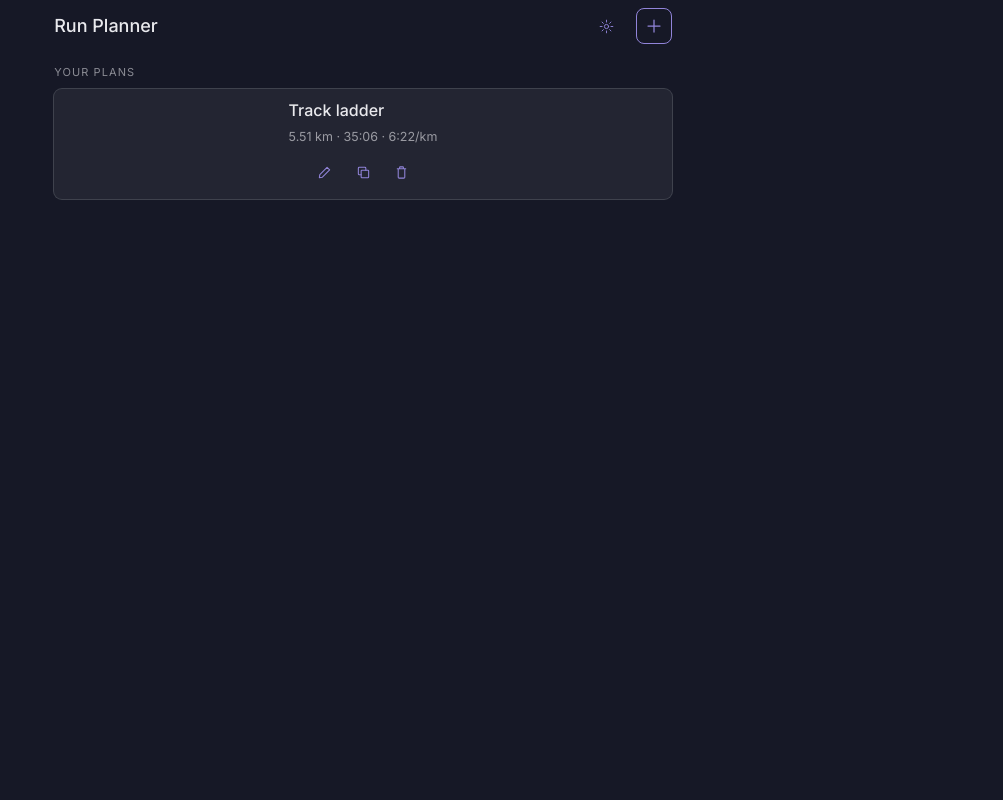
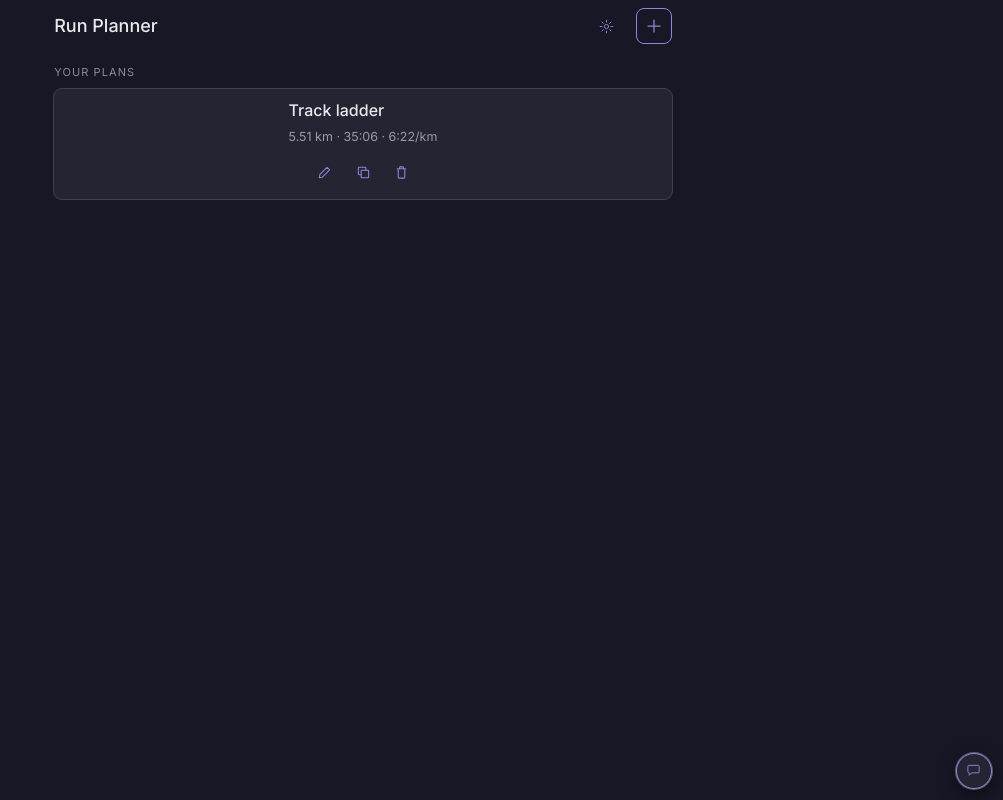
Before and after one commit to mgrodgers/pacemaker, a React (Vite) app: page / in a window 1280 px wide. Shown: the whole page, without its empty margins (277-1280 px from the left). Built offline with nearby package versions, Linux system fonts and the light colour scheme.

Commit message:
Show the Feedback button on every screen via App.tsx

```diff
--- a/src/adapters/driving/ui/App.tsx
+++ b/src/adapters/driving/ui/App.tsx
@@ -2,6 +2,7 @@ import { useState } from 'react';
 import { PlansScreen } from './components/PlansScreen';
 import { PlanScreen } from './components/PlanScreen';
 import { SettingsScreen } from './components/SettingsScreen';
+import { FeedbackButton } from './components/FeedbackButton';
 import type { PlanId } from '../../../domain/valueObjects/Ids';
 
 type View = 'plans' | 'plan' | 'settings';
@@ -39,6 +40,7 @@ export function App() {
           onOpenSettings={() => setView('settings')}
         />
       )}
+      <FeedbackButton />
     </div>
   );
 }
--- /dev/null
+++ b/src/adapters/driving/ui/components/FeedbackButton.tsx
@@ -0,0 +1,33 @@
+import { useState } from 'react';
+import { FeedbackModal } from './FeedbackModal';
+import { FeedbackIcon } from './icons';
+
+/** Self-contained: owns its own open/closed state, so it can be dropped
+ * into the app once without threading callbacks through every screen. */
+export function FeedbackButton() {
+  const [isOpen, setIsOpen] = useState(false);
+
+  return (
+    <>
+      <button
+        type="button"
+        className="btn btn-primary btn-icon"
+        aria-label="Send feedback"
+        data-testid="feedback-button"
+        style={{
+          position: 'fixed',
+          right: 'var(--space-4)',
+          bottom: 'var(--space-4)',
+          borderRadius: '50%',
+          background: 'var(--color-surface)',
+          boxShadow: 'var(--shadow-md)',
+          zIndex: 15,
+        }}
+        onClick={() => setIsOpen(true)}
+      >
+        <FeedbackIcon />
+      </button>
+      {isOpen && <FeedbackModal onClose={() => setIsOpen(false)} />}
+    </>
+  );
+}
--- a/src/adapters/driving/ui/components/icons.tsx
+++ b/src/adapters/driving/ui/components/icons.tsx
@@ -73,6 +73,14 @@ export function SettingsIcon({ size = 15 }: IconProps) {
   );
 }
 
+export function FeedbackIcon({ size = 15 }: IconProps) {
+  return (
+    <svg width={size} height={size} viewBox="0 0 256 256" fill="none" stroke="currentColor" strokeWidth={16} strokeLinecap="round" strokeLinejoin="round">
+      <path d="M32,56 A16,16 0 0 1 48,40 L208,40 A16,16 0 0 1 224,56 L224,152 A16,16 0 0 1 208,168 L96,168 L56,208 L56,168 L48,168 A16,16 0 0 1 32,152 Z" />
+    </svg>
+  );
+}
+
 export function CloseIcon({ size = 12 }: IconProps) {
   return (
     <svg width={size} height={size} viewBox="0 0 256 256" fill="none" stroke="currentColor" strokeWidth={24} strokeLinecap="round">
--- a/src/styles/tokens.css
+++ b/src/styles/tokens.css
@@ -145,6 +145,15 @@ input[type='number']::-webkit-inner-spin-button { -webkit-appearance: none; marg
 .elev-md { box-shadow: var(--shadow-md); }
 .elev-lg { box-shadow: var(--shadow-lg); }
 
+/* — overlay (modal backdrop) — */
+.overlay {
+  position: fixed; inset: 0; z-index: 20;
+  display: flex; align-items: flex-end; justify-content: center;
+  background: color-mix(in srgb, black 55%, transparent);
+  padding: var(--space-4);
+}
+.overlay .card { width: min(420px, 100%); }
+
 /* — tags — */
 .tag {
   display: inline-flex; align-items: center; font-size: 11px;
```
Also changed, not shown: 1 other file (tests, documents, lock files or other folders).
